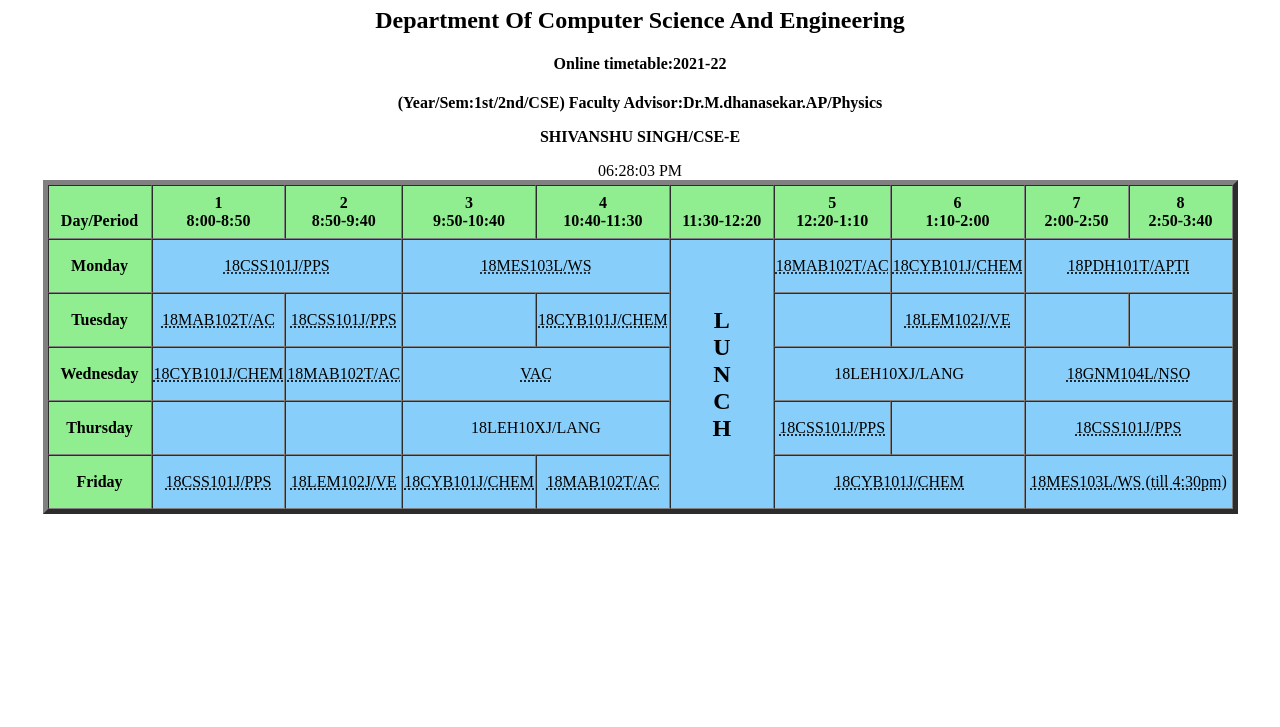
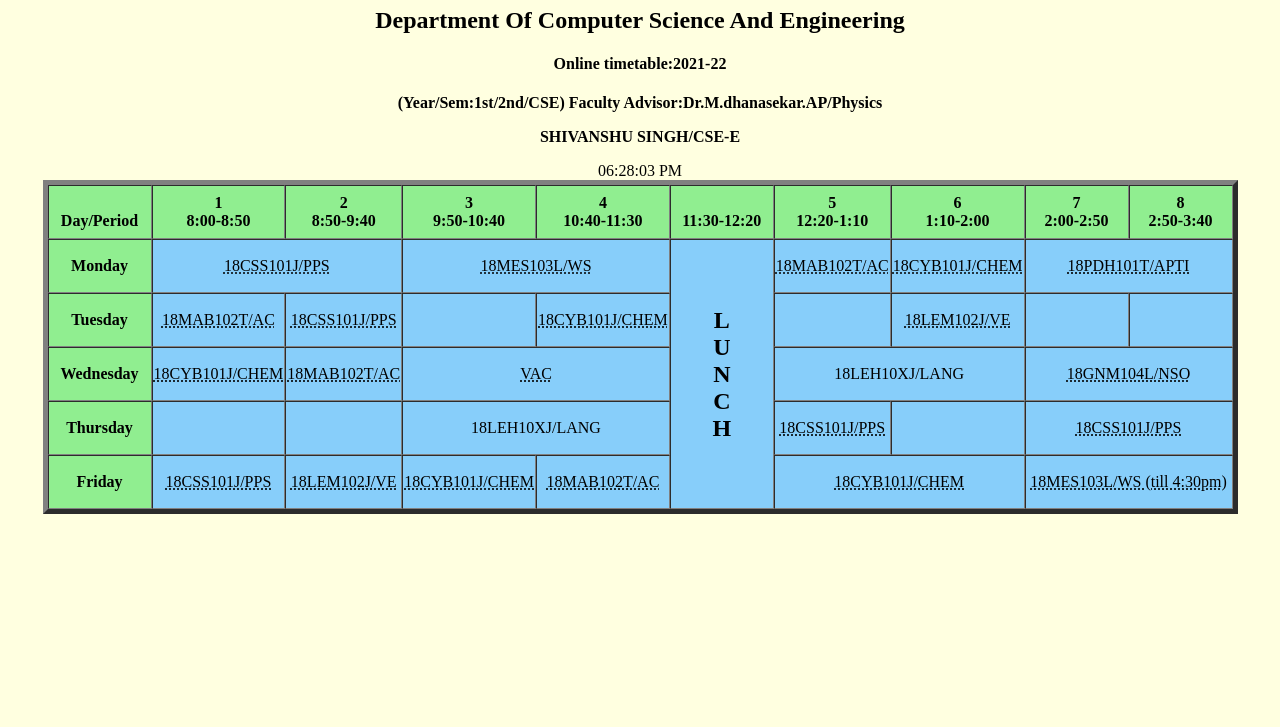
Before and after one commit to SHIVanshuSingh07/Semester-TimeTable, a plain HTML site: page index.html in a window 1280 px wide. Shown: the part 73-800 px from the top of the page. Drawn offline with Linux system fonts and the light colour scheme.

Commit message:
Update index.html

```diff
--- a/index.html
+++ b/index.html
@@ -8,7 +8,7 @@
     <title>Timetable</title>
 </head>
 
-<body align="center">
+<body align="center" bgcolor="lightyellow">
     <h1>RAMAPURAM CAMPUS</h1>
     <h2>Department Of Computer Science And Engineering</h2>
     <h4>Online timetable:2021-22</h4>
```
